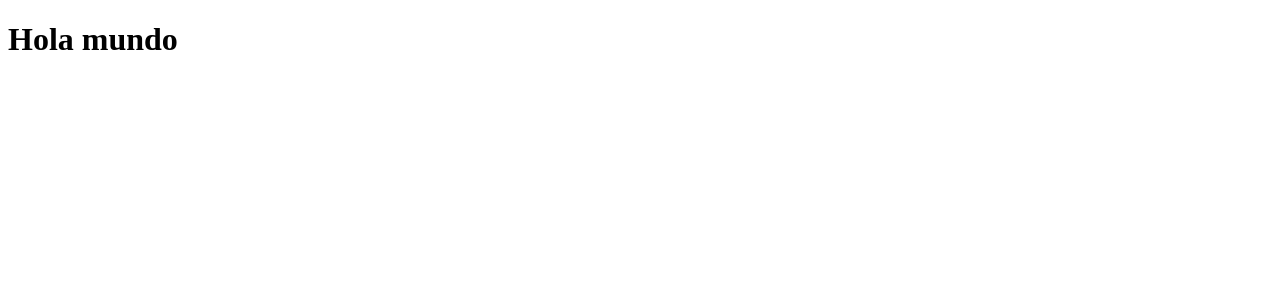
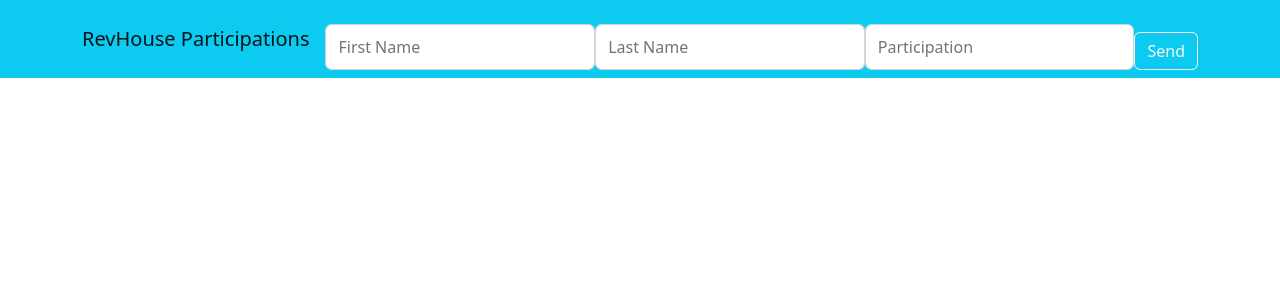
Before and after one commit to gonza-fl/revhouse-challenge-client, a React (Create React App) app: page / in a window 1280 px wide. Shown: the top 300 px of the page. Built offline with nearby package versions, Linux system fonts and the light colour scheme.

Commit message:
basic structure with form completed

```diff
--- a/package.json
+++ b/package.json
@@ -6,8 +6,9 @@
     "@testing-library/jest-dom": "^5.16.5",
     "@testing-library/react": "^13.4.0",
     "@testing-library/user-event": "^13.5.0",
-    "antd": "^4.23.2",
+    "bootstrap": "^5.2.1",
     "react": "^18.2.0",
+    "react-bootstrap": "^2.5.0",
     "react-dom": "^18.2.0",
     "react-scripts": "5.0.1",
     "web-vitals": "^2.1.4"
@@ -16,7 +17,8 @@
     "start": "react-scripts start",
     "build": "react-scripts build",
     "test": "react-scripts test",
-    "eject": "react-scripts eject"
+    "eject": "react-scripts eject",
+    "lint": "eslint src"
   },
   "eslintConfig": {
     "extends": [
--- a/src/App.jsx
+++ b/src/App.jsx
@@ -1,5 +1,8 @@
+import Main from './views/Main';
+import 'bootstrap/dist/css/bootstrap.min.css';
+
 function App() {
-  return <h1>Hola mundo</h1>
+  return <Main />;
 }
 
 export default App;
--- /dev/null
+++ b/src/components/Form/Form.jsx
@@ -0,0 +1,19 @@
+import BForm from 'react-bootstrap/Form';
+import Button from 'react-bootstrap/Button';
+
+const { Group: BGroup, Control: BControl } = BForm;
+
+const Form = () => {
+    return (
+        <BForm className='w-100 mt-3'>
+            <BGroup className='d-sm-flex jsutify-content-between w-100'>
+                <BControl type="text" placeholder="First Name" />
+                <BControl type="text" placeholder="Last Name" />
+                <BControl type="number" placeholder="Participation" />
+                <Button variant='outline-light' type="submit" className='mt-2'>Send</Button>
+            </BGroup>
+        </BForm>
+    );
+};
+
+export default Form;
--- /dev/null
+++ b/src/components/Navbar/Navbar.jsx
@@ -0,0 +1,19 @@
+import Container from 'react-bootstrap/Container';
+import BNavbar from 'react-bootstrap/Navbar';
+import Form from '../Form/Form';
+
+const Navbar = () => {
+  return (
+    <BNavbar bg="info" expand="lg">
+      <Container>
+        <BNavbar.Brand href="#home">RevHouse Participations</BNavbar.Brand>
+        <BNavbar.Toggle aria-controls="basic-navbar-nav" />
+        <BNavbar.Collapse id="basic-navbar-nav">
+          <Form/>
+        </BNavbar.Collapse>
+      </Container>
+    </BNavbar>
+  )
+}
+
+export default Navbar
--- /dev/null
+++ b/src/views/Main.jsx
@@ -0,0 +1,8 @@
+import React from 'react';
+import Navbar from '../components/Navbar/Navbar';
+
+const Main = () => {
+  return <Navbar/>;
+};
+
+export default Main;
```
Also changed, not shown: .prettierrc.js (added), 1 other file (tests, documents, lock files or other folders).
